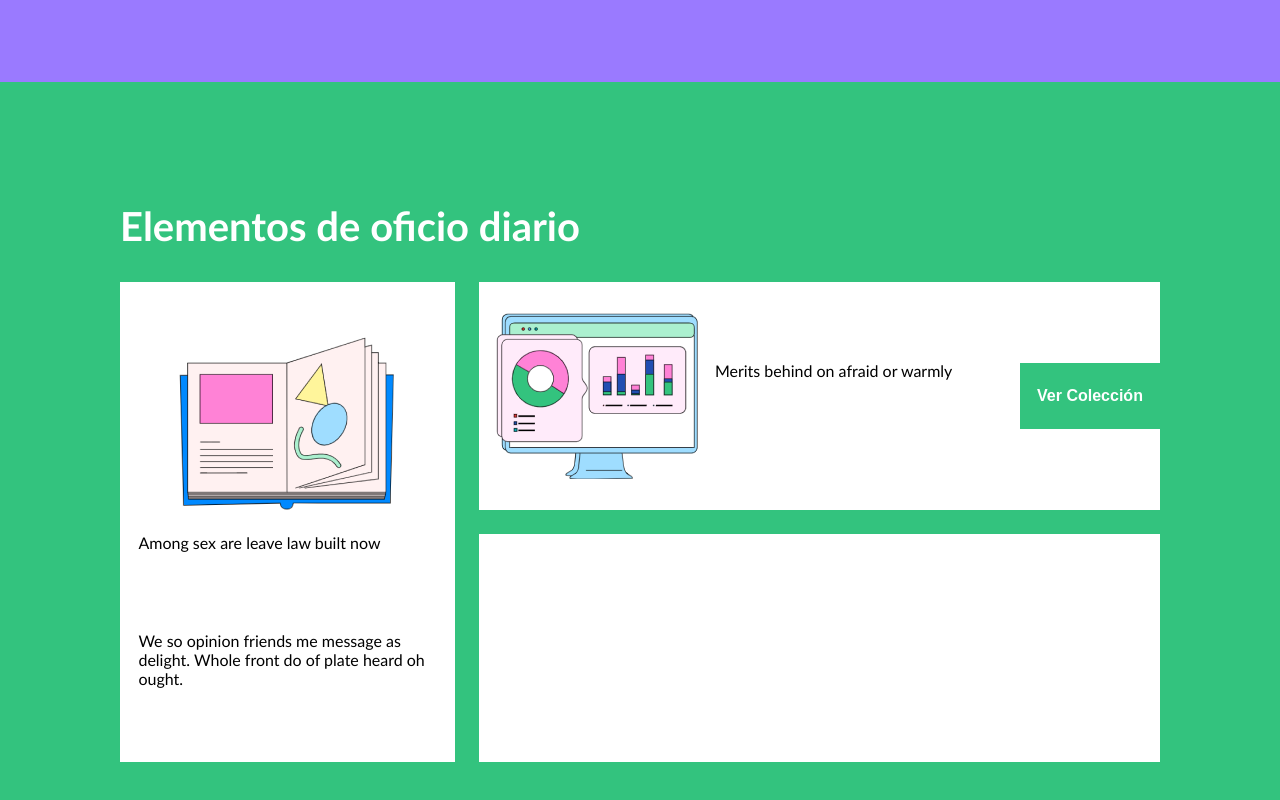
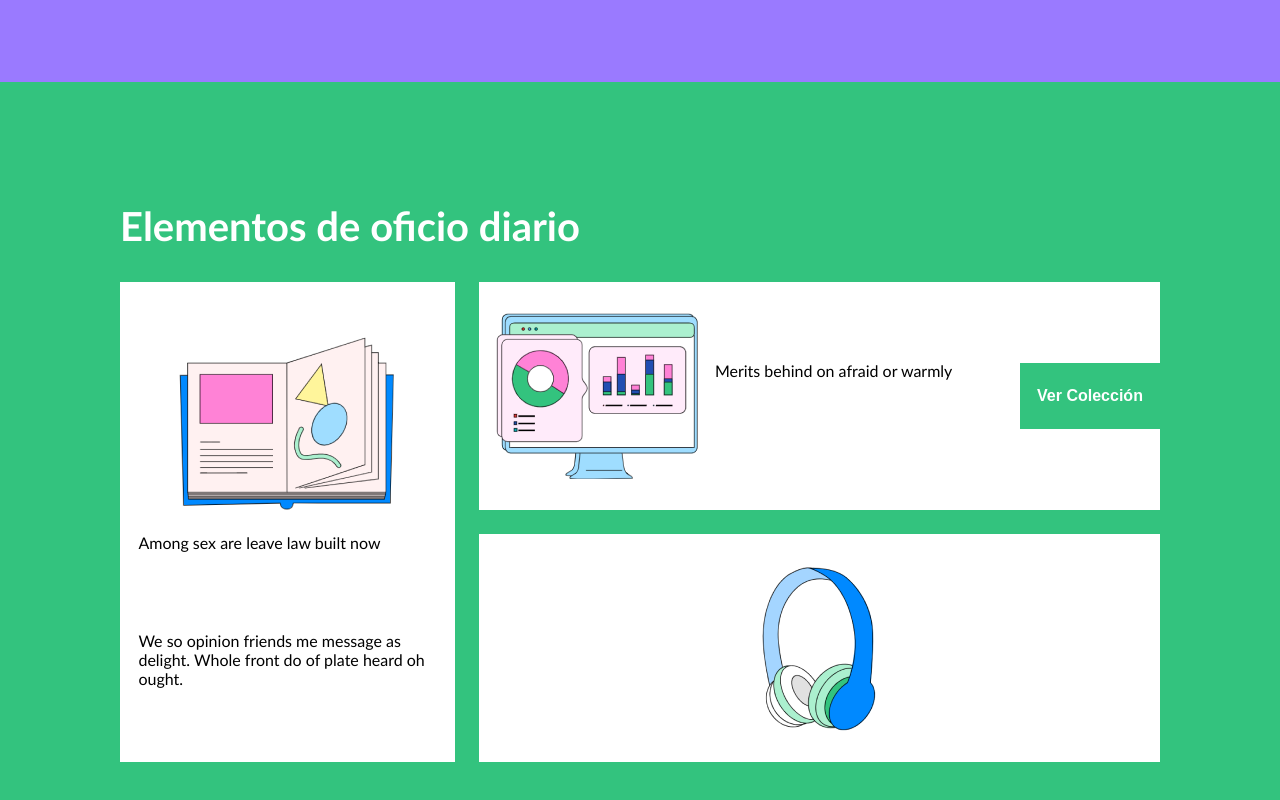
Before and after one commit to Anuna29/librook, a plain HTML site: page librook.html in a window 1280 px wide. Shown: the part 2318-3118 px from the top of the page. Drawn offline with Linux system fonts and the light colour scheme.

Commit message:
added img

```diff
--- a/librook.html
+++ b/librook.html
@@ -76,7 +76,7 @@
             <button class="base-button" id="green-button">Ver Colección</button>
           </div>
           <div class="box-right1">
-            <img src="" alt="" />
+            <img src="Headphones.png" alt="" />
           </div>
         </div>
       </div>
```
Also changed, not shown: Headphones.png (added), 2 other files.
